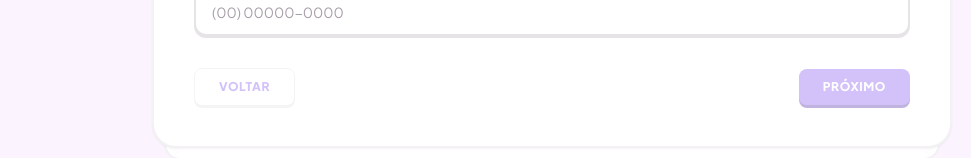
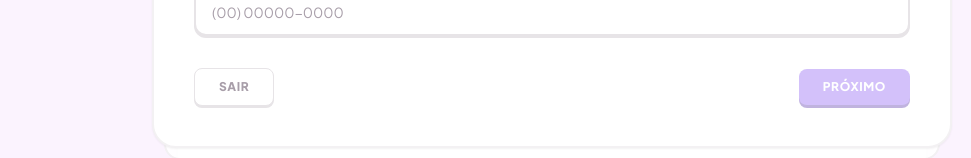
Before and after one commit to ThalesHibari/vocational-test, a Next.js app: page /teste in a window 1280 px wide. Shown: the part 521-679 px from the top of the page, without its empty margins (88-1059 px from the left). Built offline with nearby package versions, Linux system fonts and the light colour scheme.

Commit message:
Com descrição por favor

```diff
--- a/src/components/forms/FormNavButtons.tsx
+++ b/src/components/forms/FormNavButtons.tsx
@@ -1,6 +1,7 @@
 interface FormNavButtonsProps {
   onPrev: () => void;
   onNext: () => void;
+  onExit: () => void;
   canPrev: boolean;
   canNext: boolean;
   nextLabel?: string;
@@ -9,19 +10,28 @@ interface FormNavButtonsProps {
 export function FormNavButtons({
   onPrev,
   onNext,
+  onExit,
   canPrev,
   canNext,
   nextLabel = "PRÓXIMO",
 }: FormNavButtonsProps) {
   return (
     <div className="flex items-center justify-between w-full">
-      <button
-        onClick={onPrev}
-        disabled={!canPrev}
-        className="bg-white border border-gray-200 text-brand-purple text-xs font-extrabold tracking-wider uppercase px-6 py-2.5 rounded-lg shadow-[0px_2px_0px_0px_#e7e4e7] hover:bg-gray-50 transition-colors disabled:opacity-40 disabled:cursor-not-allowed font-jakarta shrink-0"
-      >
-        VOLTAR
-      </button>
+      {canPrev ? (
+        <button
+          onClick={onPrev}
+          className="bg-white border border-gray-200 text-brand-purple text-xs font-extrabold tracking-wider uppercase px-6 py-2.5 rounded-lg shadow-[0px_2px_0px_0px_#e7e4e7] hover:bg-gray-50 transition-colors font-jakarta shrink-0"
+        >
+          VOLTAR
+        </button>
+      ) : (
+        <button
+          onClick={onExit}
+          className="bg-white border border-gray-200 text-gray-400 text-xs font-extrabold tracking-wider uppercase px-6 py-2.5 rounded-lg shadow-[0px_2px_0px_0px_#e7e4e7] hover:bg-gray-50 transition-colors font-jakarta shrink-0"
+        >
+          SAIR
+        </button>
+      )}
 
       <button
         onClick={onNext}
--- a/src/components/forms/LeadFormFlow.tsx
+++ b/src/components/forms/LeadFormFlow.tsx
@@ -4,6 +4,7 @@ import { LeadProvider, TOTAL_FORM_STEPS, useLead } from "@/context/LeadContext";
 import { Header } from "@/components/layout/Header";
 import { THEMES } from "@/lib/theme";
 import { useEffect } from "react";
+import { useRouter } from "next/navigation";
 import { FormAge } from "./FormAge";
 import { FormEducation } from "./FormEducation";
 import { FormLocation } from "./FormLocation";
@@ -33,6 +34,7 @@ function StepDots({ total, current }: { total: number; current: number }) {
 // ─── Inner content ────────────────────────────────────────────────────────────
 
 function LeadFormContent({ onComplete }: { onComplete: () => void }) {
+  const router = useRouter();
   const { leadData, currentStep, nextStep, prevStep, canProceed, isLastStep } = useLead();
 
   // Auto-advance ao selecionar nas etapas de escolha única
@@ -88,6 +90,7 @@ function LeadFormContent({ onComplete }: { onComplete: () => void }) {
           <FormNavButtons
             onPrev={handlePrev}
             onNext={handleNext}
+            onExit={() => router.push("/")}
             canPrev={currentStep > 0}
             canNext={canProceed}
             nextLabel={nextLabel}
```
